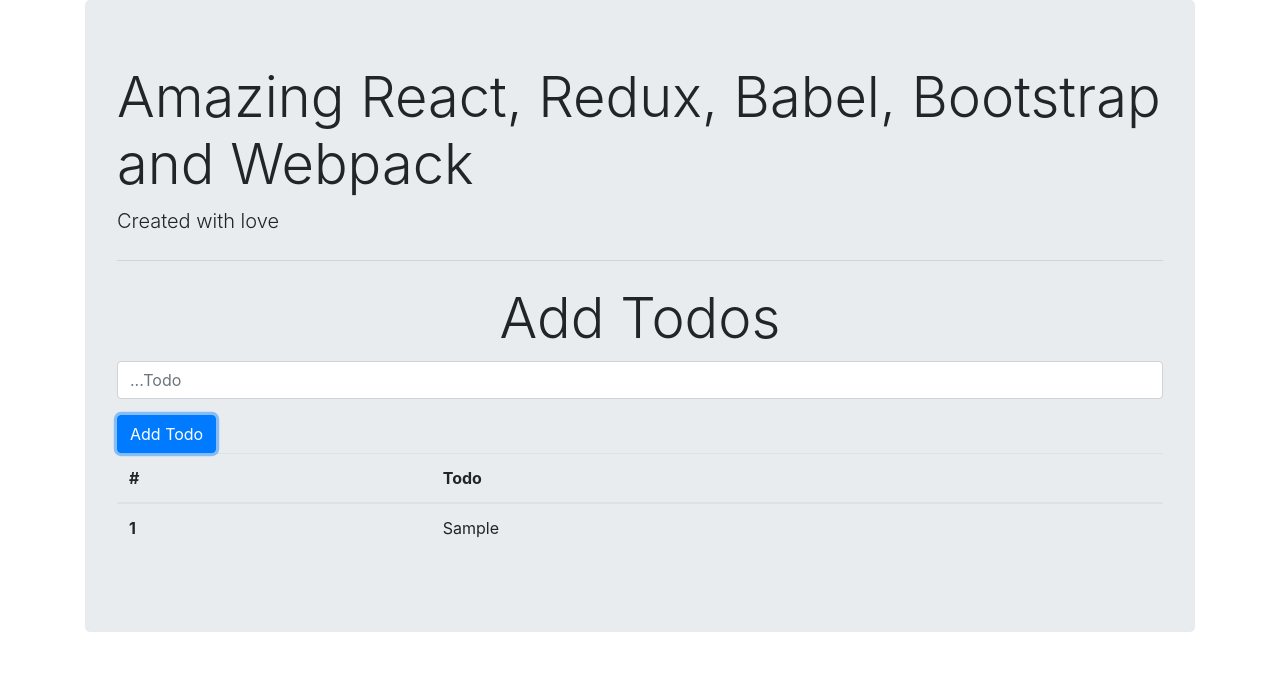
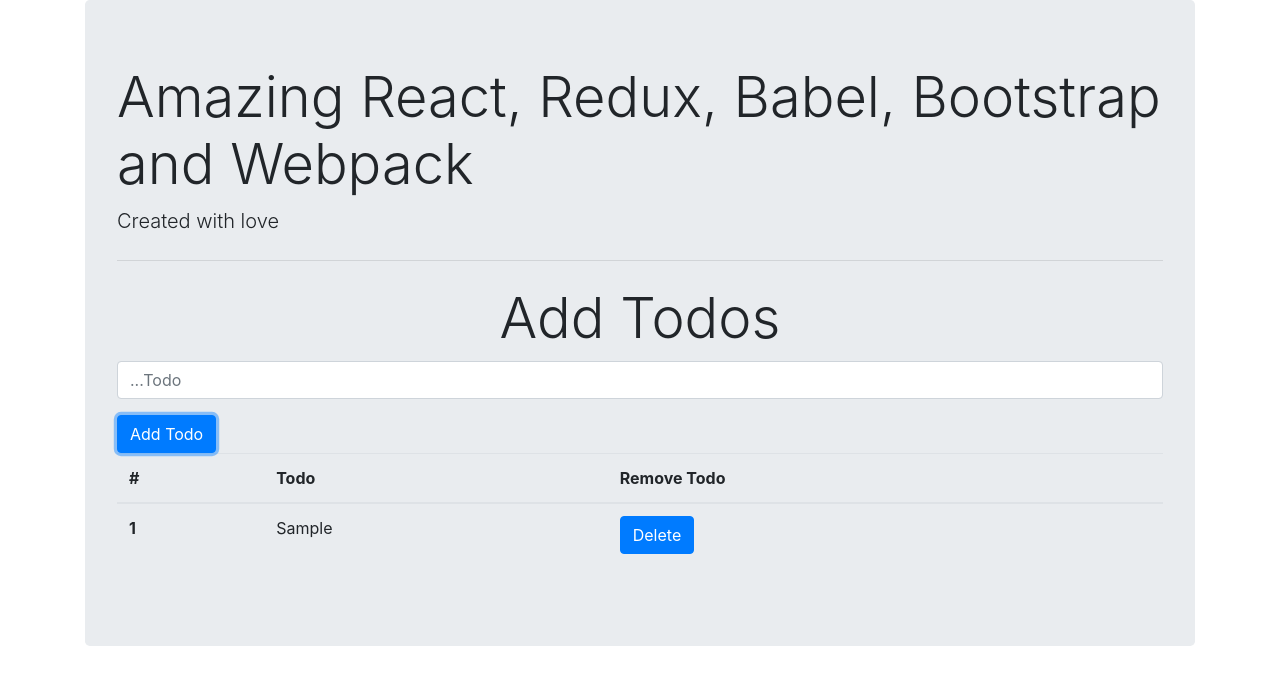
Before and after one commit to almirmerzic/reactfromscratch, a React app: page / in a window 1280 px wide. Both pictures are taken after typing "Sample" into the empty fields and a click on the button "Add Todo". Shown: the top 684 px of the page. Built offline with nearby package versions, Linux system fonts and the light colour scheme.

Commit message:
Remove added and finished
Remove added and finished

```diff
--- a/src/App.js
+++ b/src/App.js
@@ -3,9 +3,9 @@
 import AddTodo from './components/AddTodo/index';
 import ShowTodo from './components/ShowTodo/index';
 import Text from './components/Text/index';
-import { addTodo } from './actions';
+import { addTodo, removeTodo} from './actions';
 
-const App = ({todoReducer, addTodo}) => {
+const App = ({todoReducer, addTodo, removeTodo}) => {
    return (
       <div className="container">
          <div>
@@ -17,6 +17,7 @@
                />
                <ShowTodo
                   todos={todoReducer.todos}
+                  removeTodo={removeTodo}
                />
             </div>
          </div>
@@ -32,7 +33,8 @@
 
 const mapDispatchToAction = (dispatch) => {
    return{
-      addTodo: (todo) => dispatch(addTodo(todo))
+      addTodo: (todo) => dispatch(addTodo(todo)),
+      removeTodo: (id) =>dispatch(removeTodo(id))
    }
 };
 
--- a/src/actions.js
+++ b/src/actions.js
@@ -1,10 +1,18 @@
 export const ADD_TODO = 'ADD_TODO';
+export const REMOVE_TODO ='REMOVE_TODO';
 
-let nextTodoId = 0;
+let id = 0;
 
 export function addTodo(todo) {
    return {
       type: ADD_TODO,
-      todos: {todo , id: nextTodoId++}
+      todos: {todo , id: id++}
    };
 }
+
+export function removeTodo(id) {
+   return {
+      type: REMOVE_TODO,
+      id
+   };
+}
--- a/src/components/AddTodo/index.js
+++ b/src/components/AddTodo/index.js
@@ -31,7 +31,7 @@
                 <Button
                     type="button"
                     name="Add Todo"
-                    sendTodo={this.sendTodo}
+                    param={this.sendTodo}
                 />
             </form>
         );
--- a/src/components/Button/index.js
+++ b/src/components/Button/index.js
@@ -1,8 +1,8 @@
 import React from 'react';
 
-const Button = ({ name, sendTodo, type }) => {
+const Button = ({ name, param, type }) => {
   return (
-    <button type={type} className="btn btn-primary" onClick={sendTodo}>{name}</button>
+    <button type={type} className="btn btn-primary" onClick={param}>{name}</button>
   );
 }
 
--- a/src/components/ShowTodo/Todo/Todo.js
+++ b/src/components/ShowTodo/Todo/Todo.js
@@ -1,11 +1,18 @@
 import React from 'react';
+import Button from '../../Button/index';
 
-const Todo = ({todovalue}) => {
+const Todo = ({id, todovalue, removeTodo }) => {
     return (
         <tbody>
             <tr>
                 <th scope="row">1</th>
                 <td>{todovalue}</td>
+                <td>
+                    <Button
+                    type="button"
+                    name="Delete"
+                    param={()=>removeTodo(id)}
+                /></td>
             </tr>
         </tbody>
     );
--- a/src/components/ShowTodo/index.js
+++ b/src/components/ShowTodo/index.js
@@ -1,20 +1,22 @@
 import React from 'react';
 import Todo from './Todo/Todo';
 
-const ShowTodo = ({ todos }) => {
-    console.log(todos);
+const ShowTodo = ({ todos, removeTodo }) => {
     return (
         <table className="table">
             <thead>
                 <tr>
                     <th scope="col">#</th>
                     <th scope="col">Todo</th>
+                    <th scrope="col">Remove Todo</th>
                 </tr>
             </thead>
-            {todos.map((todo, i) =>
+            {todos.map((todo,i) =>
                 <Todo
                     key={i}
+                    id={todo.id}
                     todovalue={todo.todo}
+                    removeTodo = {removeTodo}
                 />)}
         </table>
     );
--- a/src/reducers.js
+++ b/src/reducers.js
@@ -1,7 +1,8 @@
 import { combineReducers } from 'redux';
 
 import {
-    ADD_TODO
+    ADD_TODO,
+    REMOVE_TODO,
 } from './actions';
 
 const initialState = {
@@ -13,7 +14,12 @@
         case ADD_TODO:
             return {
                 ...state,
-                todos: [ ...state.todos, action.todos]
+                todos: [...state.todos, action.todos]
+            }
+        case REMOVE_TODO:
+            return {
+                ...state,
+                todos: state.todos.filter(todo =>todo.id !== action.id)
             }
         default:
             return state
```
Also changed, not shown: public/index.js.
